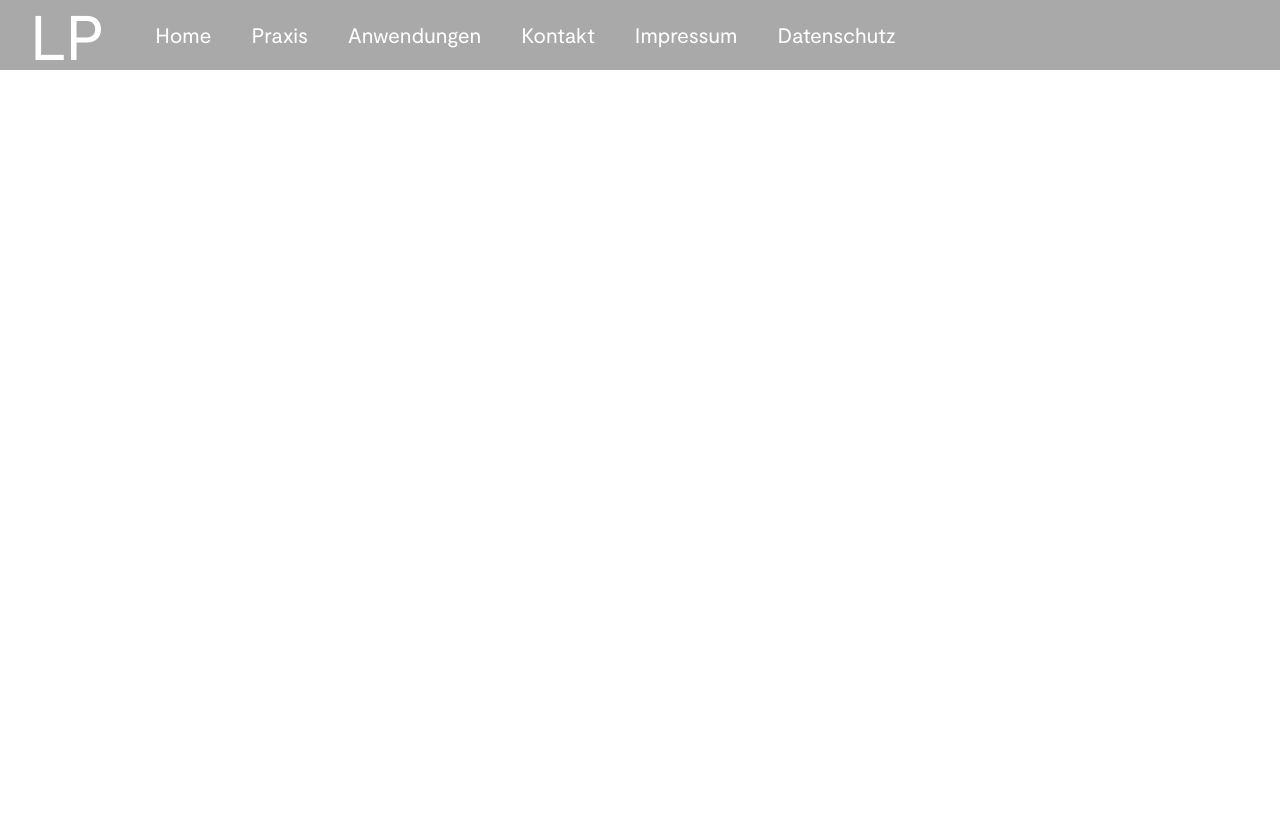
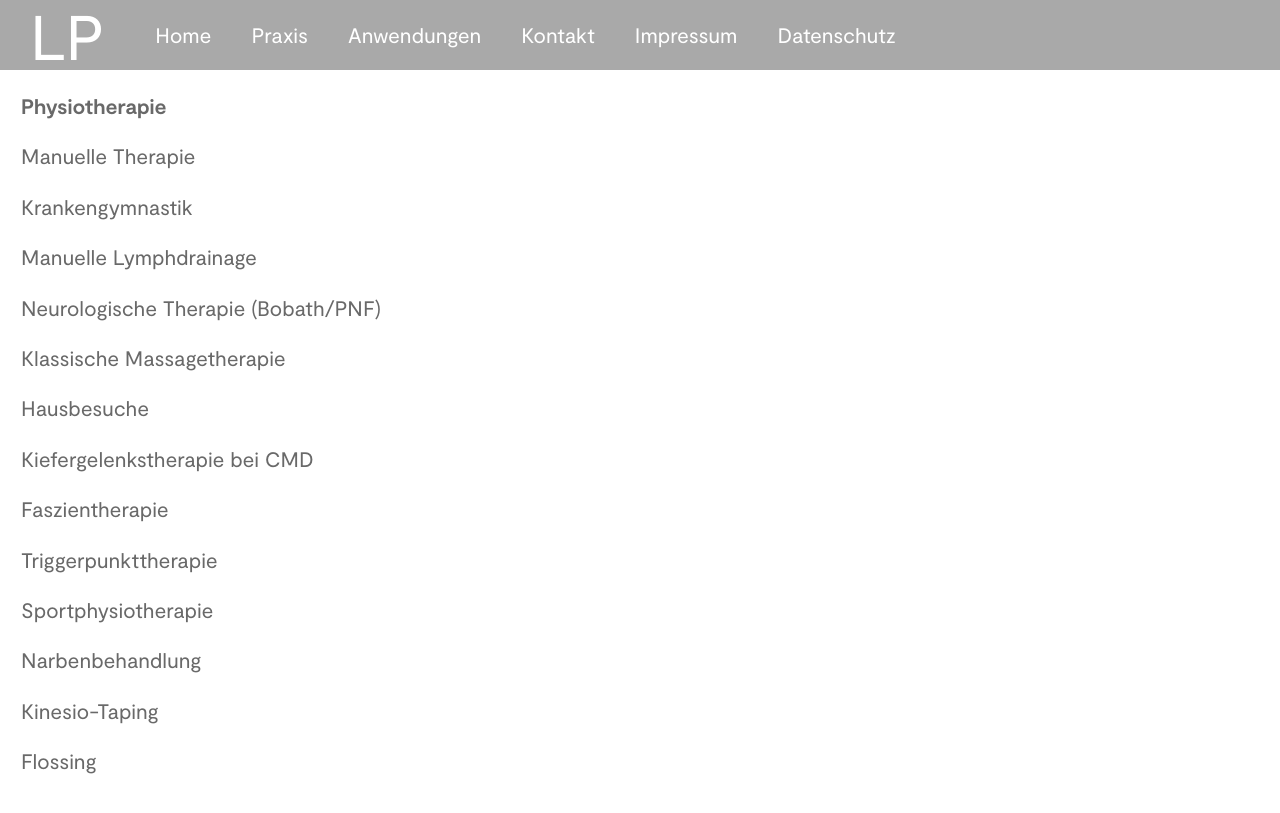
Before and after one commit to loehr-physiotherapie/loehr-physiotherapie.github.io, a Jekyll site: the page built from physiotherapie.md, in a window 1280 px wide. Shown: the top 813 px of the page. Built offline with Jekyll 4.4.1, drawn with Linux system fonts in a browser that asks for light colours.

Commit message:
Updated 'physiotherapie.md' via CloudCannon

```diff
--- a/physiotherapie.md
+++ b/physiotherapie.md
@@ -3,3 +3,31 @@ layout: default
 title: Physiotherapie
 permalink: /physiotherapie/
 ---
+
+**Physiotherapie**
+
+Manuelle Therapie
+
+Krankengymnastik
+
+Manuelle Lymphdrainage
+
+Neurologische Therapie (Bobath/PNF)
+
+Klassische Massagetherapie
+
+Hausbesuche
+
+Kiefergelenkstherapie bei CMD
+
+Faszientherapie
+
+Triggerpunkttherapie
+
+Sportphysiotherapie
+
+Narbenbehandlung
+
+Kinesio-Taping
+
+Flossing
```
